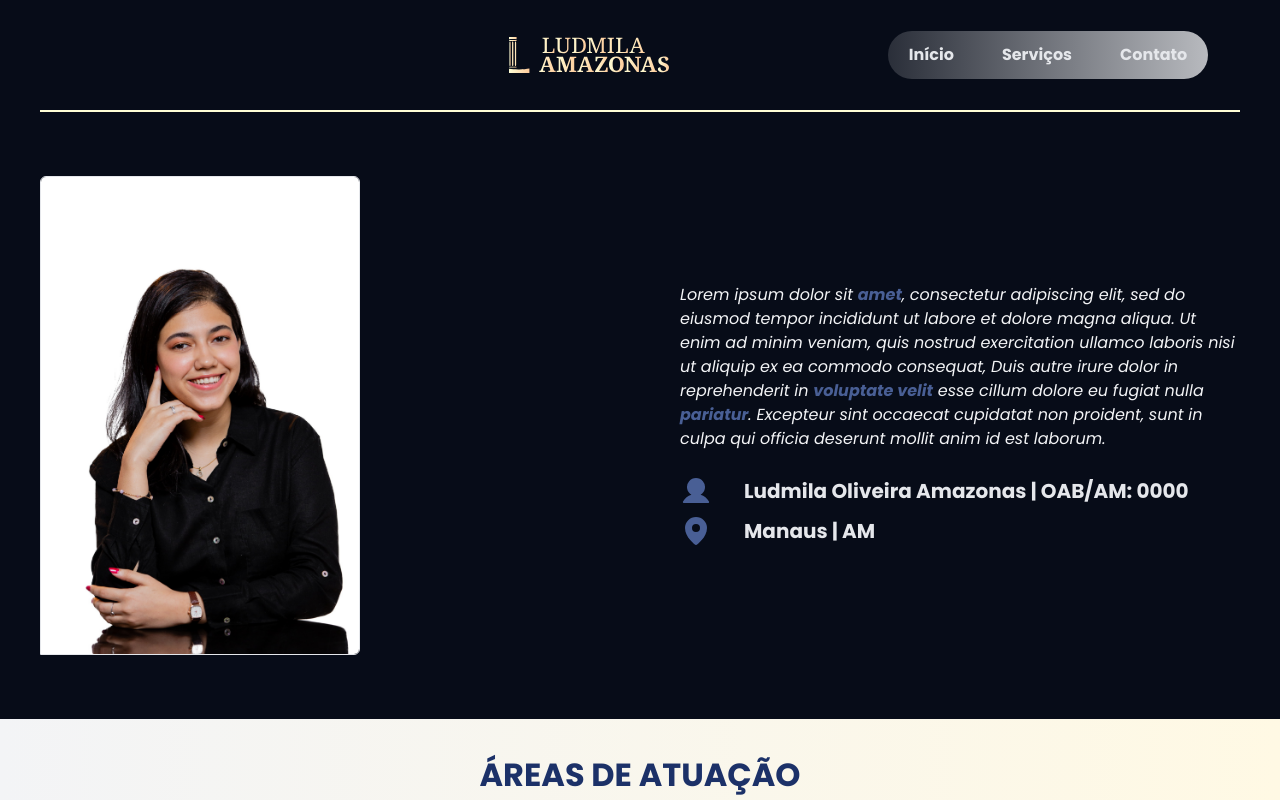
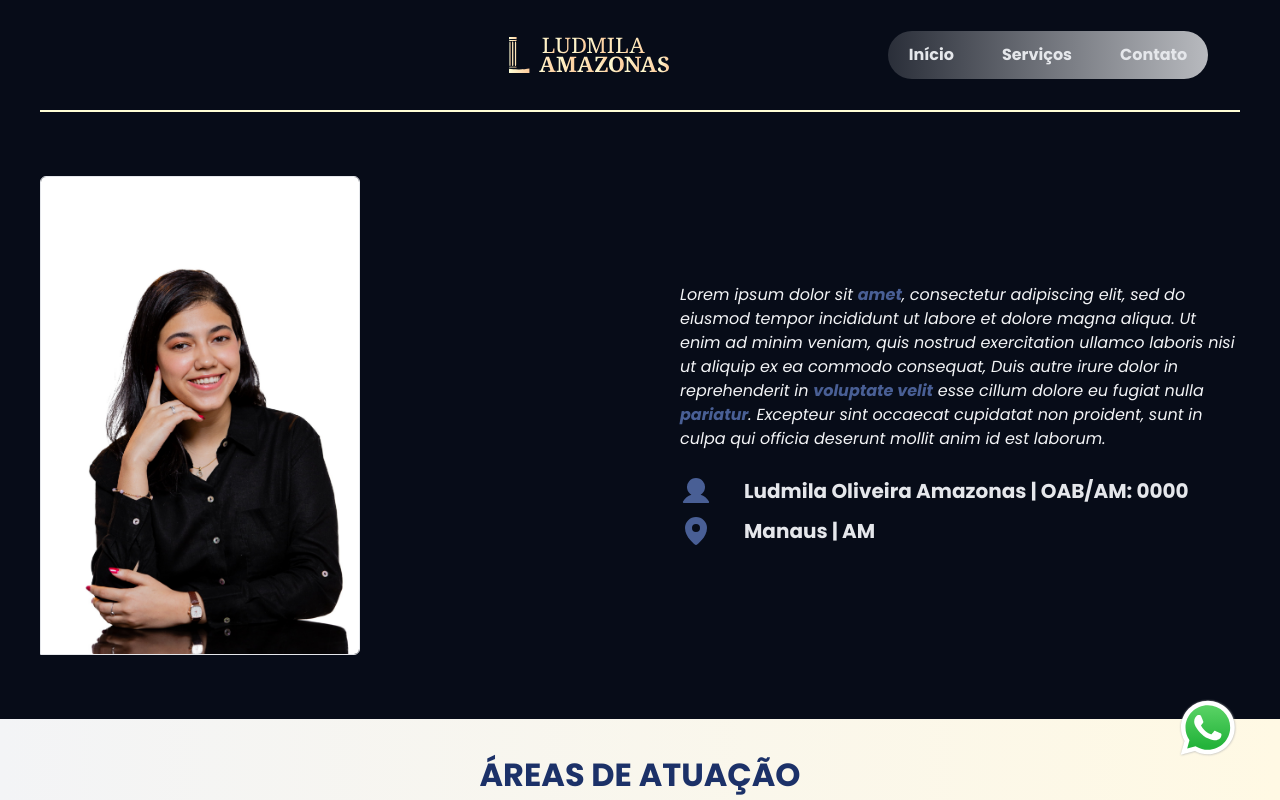
Before and after one commit to iPaulinh0/lud-adv, a React (Vite) app: page / in a window 1280 px wide. Shown: the top 800 px of the page. Built offline with nearby package versions, Linux system fonts and the light colour scheme.

Commit message:
feature: whatsapp logo fixed

```diff
--- a/src/App.tsx
+++ b/src/App.tsx
@@ -3,6 +3,8 @@ import { Footer } from "./sections/Footer";
 import { Header } from "./sections/Header";
 import { Hero } from "./sections/Hero";
 import { Services } from "./sections/Services";
+
+import WhastAppLogo from './assets/whatsapp.svg'
 
 export function App() {
   return (
@@ -12,6 +14,9 @@ export function App() {
       <Services />
       <Contact />
       <Footer />
+      <a href="#">
+        <img src={WhastAppLogo} alt="" className="w-16 fixed bottom-10 right-10 max-xs:w-12 max-xs:bottom-2 max-xs:right-2" />
+      </a>
     </div>
   )
 }
```
Also changed, not shown: src/assets/whatsapp.svg (added).
